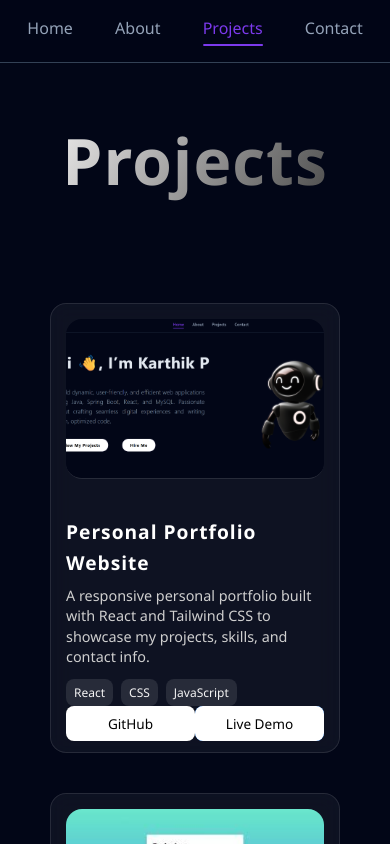
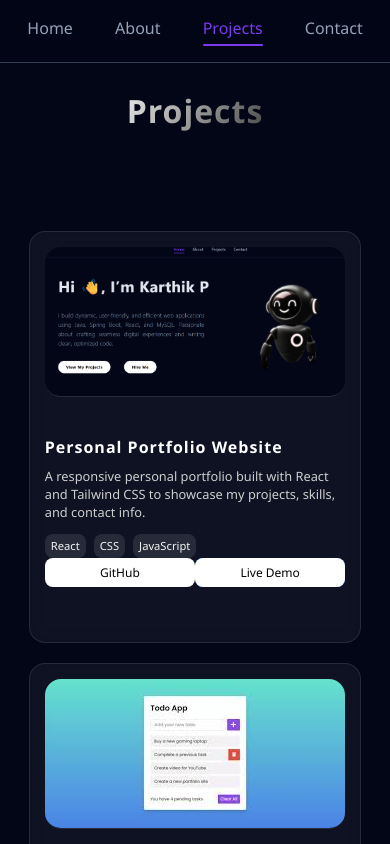
Before and after one commit to karthik-dev1573/my-portfolio, a React (Vite) app: page /projects in a window 390 px wide. Shown: the top 844 px of the page. Built offline with nearby package versions, Linux system fonts and the light colour scheme.

Commit message:
Added responsive on project, about and home

```diff
--- a/src/Styles/ProjectCard.css
+++ b/src/Styles/ProjectCard.css
@@ -1,11 +1,12 @@
 .projectTitle {
-  width: 100vw;
+  width: 100%;
   height: 20vh;
   display: flex;
   justify-content: center;
   align-items: center;
+}
 
-  h1 {
+.projectTitle h1 {
   font-size: 4rem;
   margin-top: 20vh;
   background: linear-gradient(120deg, #ecebeb, #4a4a4a);
@@ -13,7 +14,8 @@
   -webkit-background-clip: text;
   color: transparent;
 }
-}
+
+/* Project Container */
 .projectContainer {
   display: flex;
   flex-wrap: wrap;
@@ -22,6 +24,8 @@
   padding: 50px;
   margin-top: 10vh;
 }
+
+/* Project Card */
 .projectCard {
   width: 380px;
   height: 450px;
@@ -42,6 +46,7 @@
 .projectImage {
   padding: 15px;
 }
+
 .projectImage img {
   width: 100%;
   height: 160px;
@@ -120,3 +125,94 @@
 .liveBtn:hover {
   background: #005ed1;
 }
+
+/* =========================================================
+   📱 RESPONSIVE DESIGN
+   ========================================================= */
+
+/* Tablets (width ≤ 1024px) */
+@media (max-width: 1024px) {
+  .projectTitle h1 {
+    font-size: 3rem;
+    margin-top: 10vh;
+  }
+
+  .projectContainer {
+    padding: 30px;
+    gap: 30px;
+  }
+
+  .projectCard {
+    width: 320px;
+    height: 420px;
+  }
+
+  .projectContent p {
+    font-size: 0.85rem;
+  }
+}
+
+/* Mobile (width ≤ 768px) */
+@media (max-width: 768px) {
+  .projectTitle h1 {
+    font-size: 2.5rem;
+    margin-top: 8vh;
+  }
+
+  .projectContainer {
+    flex-direction: column;
+    align-items: center;
+    padding: 20px;
+    margin-top: 5vh;
+    gap: 20px;
+  }
+
+  .projectCard {
+    width: 90%;
+    height: auto;
+  }
+
+  .projectImage img {
+    height: 180px;
+  }
+
+  .btn {
+    margin-bottom: 40px;
+    font-size: 0.8rem;
+  }
+}
+
+/* Small Mobile (width ≤ 480px) */
+@media (max-width: 480px) {
+  .projectTitle h1 {
+    font-size: 2rem;
+    text-align: center;
+  }
+
+  .projectCard {
+    width: 95%;
+    height: auto;
+  }
+
+  .projectImage img {
+    height: 150px;
+  }
+
+  .projectContent h2 {
+    font-size: 1rem;
+  }
+
+  .projectContent p {
+    font-size: 0.8rem;
+  }
+
+  .techStack span {
+    font-size: 0.7rem;
+    padding: 3px 6px;
+  }
+
+  .btn {
+    padding: 6px 10px;
+    font-size: 0.75rem;
+  }
+}
```
Lines whose indentation alone changed are shown as unchanged.
